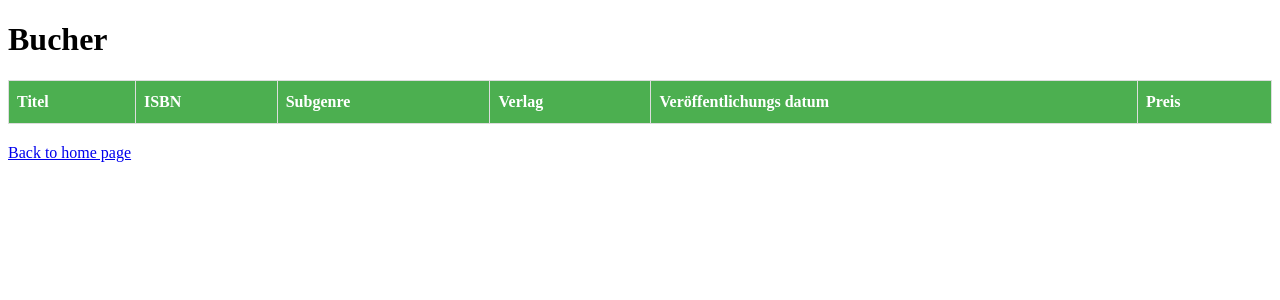
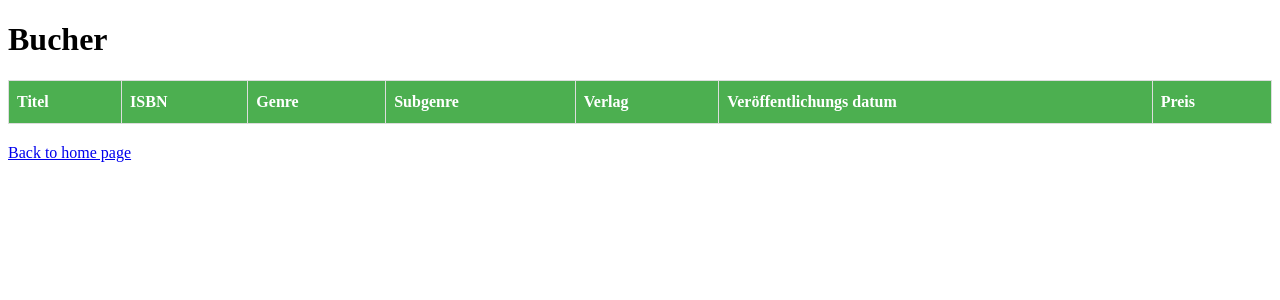
Before and after one commit to svenlanao/projekt, a Flask app: page /bucher in a window 1280 px wide. Shown: the top 300 px of the page. Run offline with Flask 3, Linux system fonts and the light colour scheme; data that the repository does not hold is empty.

Commit message:
Column genre added in Bucher.html

```diff
--- a/app/routes.py
+++ b/app/routes.py
@@ -18,13 +18,13 @@ def autoren():
 @main_routes.route('/bucher')
 def bucher():
     bucher = Buch.query.all()
-    return render_template('/bucher.html', bucher=bucher)
+    return render_template('bucher.html', bucher=bucher)
 
 #Genre
 @main_routes.route('/genres')
 def genre_subgenre():
     genres = Genre.query.all()
-    return render_template('/genre_subgenre.html', genres=genres)
+    return render_template('genre_subgenre.html', genres=genres)
 
 #
 @main_routes.route('/suchen', methods=['GET', 'POST'])
--- a/app/templates/bucher.html
+++ b/app/templates/bucher.html
@@ -9,6 +9,7 @@
         <tr>
             <th>Titel</th>
             <th>ISBN</th>
+            <th>Genre</th>
             <th>Subgenre</th>
             <th>Verlag</th>
             <th>Veröffentlichungs datum</th>
@@ -20,6 +21,7 @@
         <tr>
             <td>{{ buch.titel }}</td>
             <td>{{ buch.isbn }}</td>
+            <td>{{ buch.subgenre.parent_genre.genre }}</td>
             <td>{{ buch.subgenre.subgenre }}</td>
             <td>{{ buch.verlag }}</td>
             <td>{{ buch.veroffentlichungsdatum }}</td>
```
Also changed, not shown: app/models.py (+4 -3 lines).
